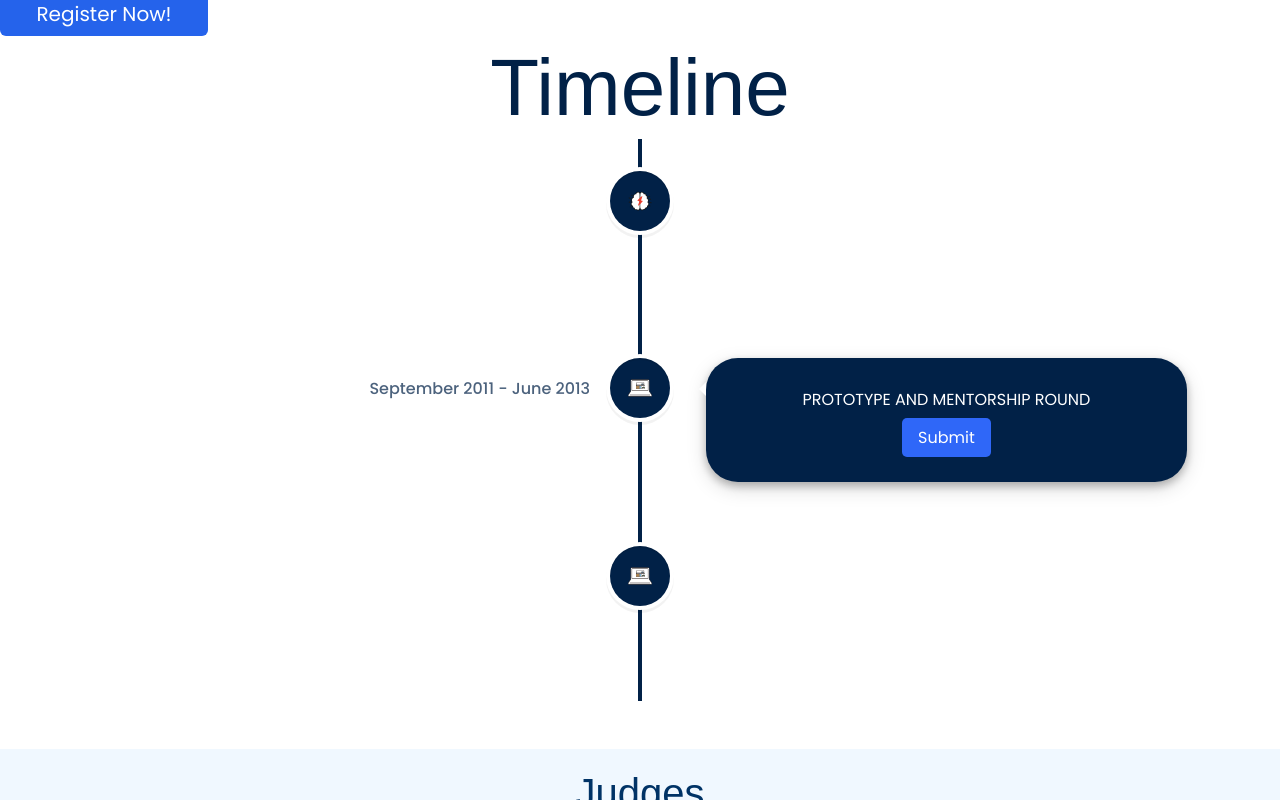
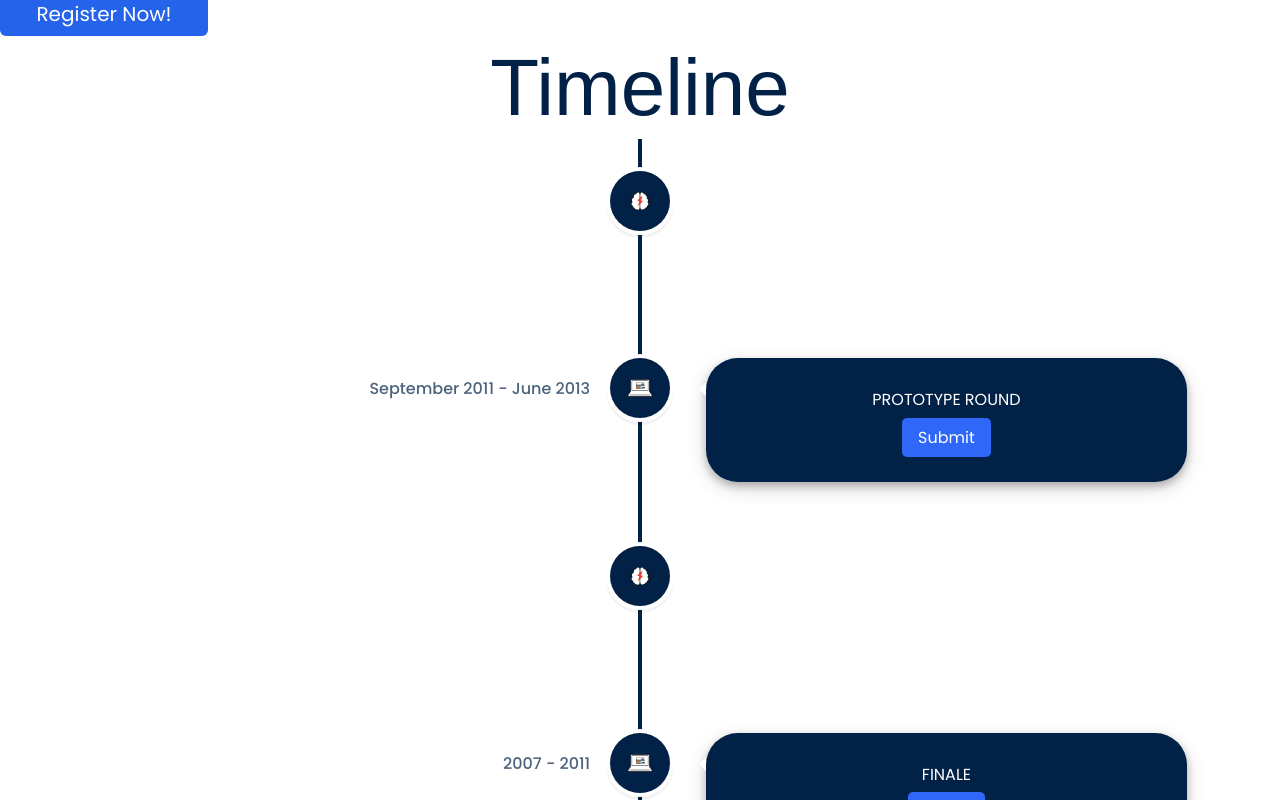
Before and after one commit to MicrosoftStudentChapterIGDTUW/reactmsc, a React (Create React App) app: page /hackitup in a window 1280 px wide. Shown: the part 840-1640 px from the top of the page. Built offline with nearby package versions, Linux system fonts and the light colour scheme.

Commit message:
timeline final finally

```diff
--- a/src/pages/Hack-It-Up/Hackathon.js
+++ b/src/pages/Hack-It-Up/Hackathon.js
@@ -6,6 +6,8 @@ import HackathonSubmission from "./SubmissionForm";
 import Timeline from "./timeline/Timeline";
 import Judges from "./Judges/Judges";
 import Mentors from "./Judges/Mentors";
+
+
 
 function HackItUp() {
   const navigate = useNavigate();
@@ -35,6 +37,8 @@ function HackItUp() {
           Register Now!
         </div>
 
+
+
         {/* <div
         onClick={() => navigate('/hackitup/submission')}
         className="cursor-pointer p-4 bg-blue-600 hover:bg-gray-300 rounded text-xl"
--- a/src/pages/Hack-It-Up/timeline/timelineElements.js
+++ b/src/pages/Hack-It-Up/timeline/timelineElements.js
@@ -22,7 +22,7 @@ let timelineElements = [
     // },
     {
       id: 2,
-      title: " PROTOTYPE AND MENTORSHIP ROUND",
+      title: " PROTOTYPE ROUND",
       location: "",
       description:
         "",
@@ -31,18 +31,18 @@ let timelineElements = [
       date: "September 2011 - June 2013",
       icon: "work",
     },
-    // {
-    //   id: 4,
-    //   title: "MENTORSHIP",
-    //   location: "",
-    //   description:
-    //     "",
-    //   buttonText: "Connect",
-    //   date: "September 2011",
-    //   icon: "school",
-    // },
     {
       id: 3,
+      title: " MENTORSHIP ",
+      location: "",
+      description:
+        "",
+      buttonText: "Connect",
+      date: "September 2011",
+      icon: "school",
+    },
+    {
+      id: 4,
       title: "FINALE",
       location: "",
       description:
```
